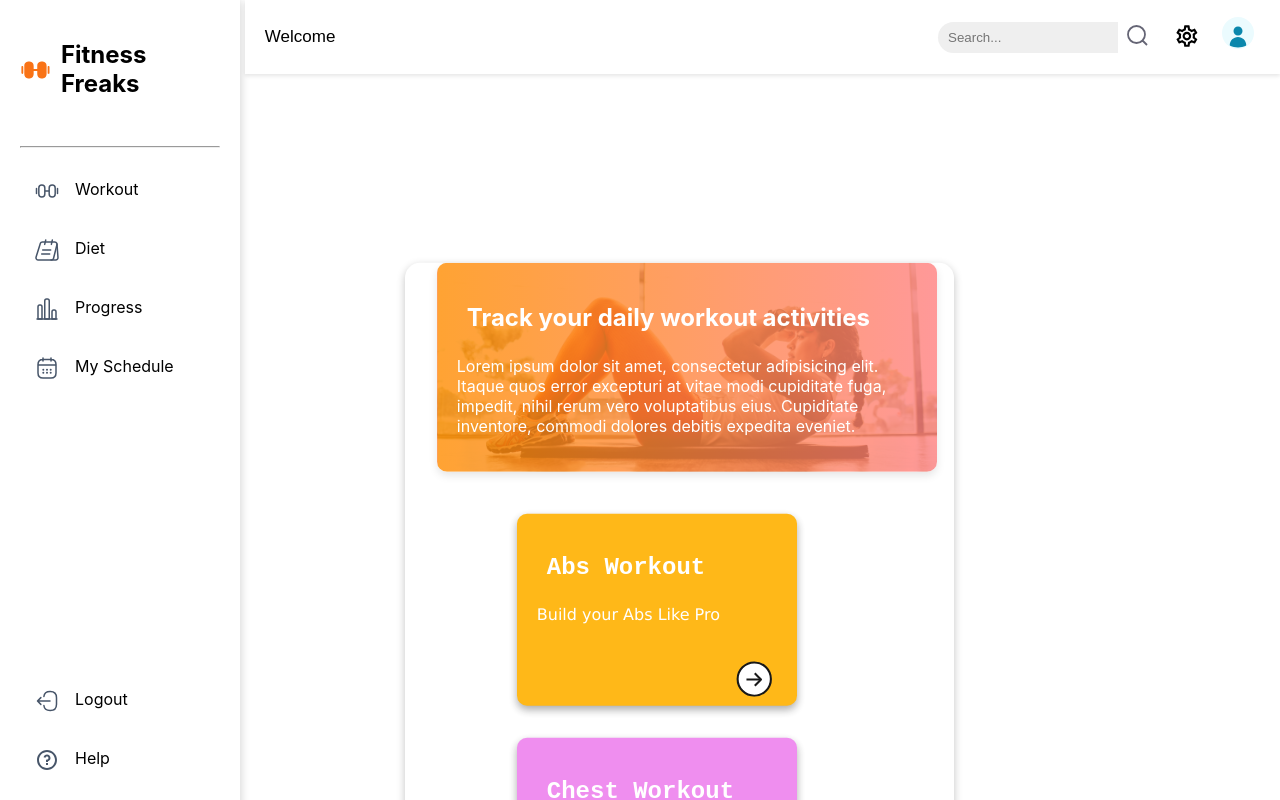
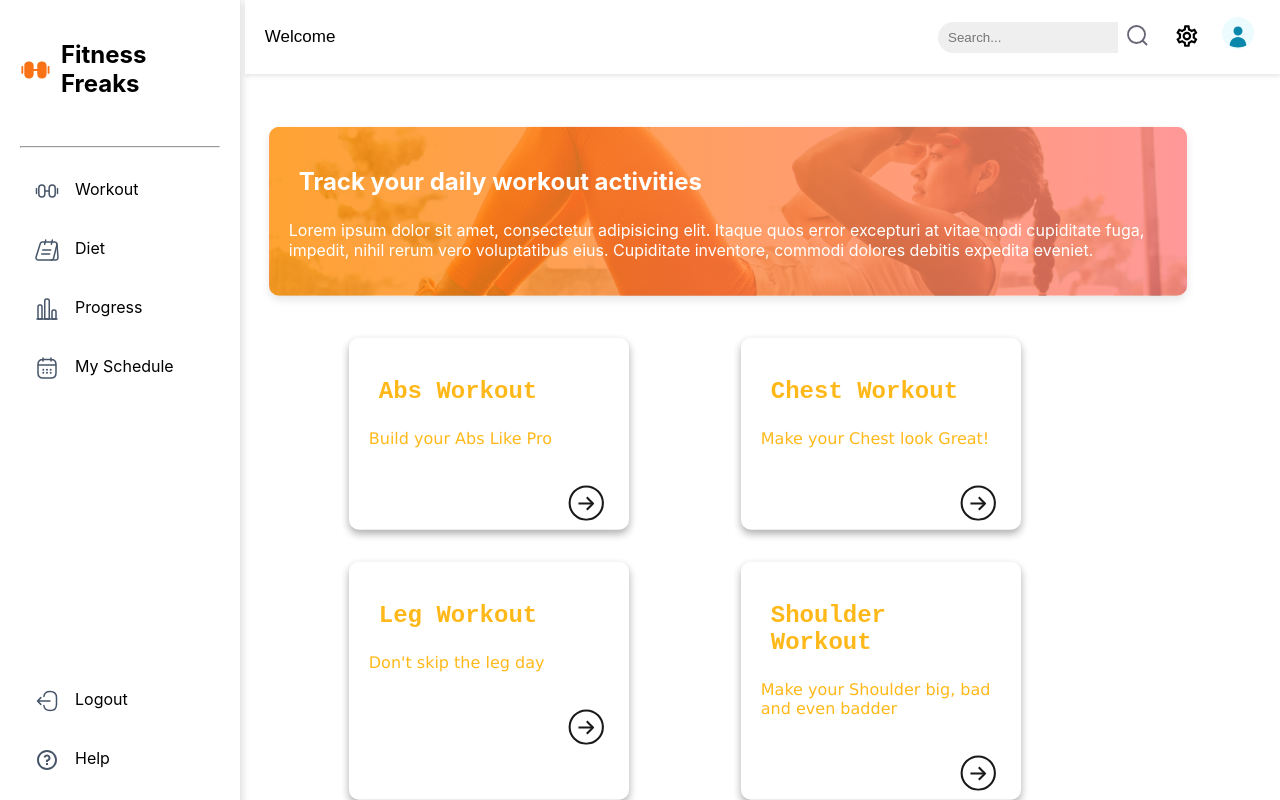
Before and after one commit to SiddhuGit2810/Fitness, a React (Create React App) app: page /HomePage in a window 1280 px wide. Shown: the top 800 px of the page. Built offline with nearby package versions, Linux system fonts and the light colour scheme.

Commit message:
UI updated(Alex)

```diff
--- a/src/ChestWorkout/ChestWorkout.css
+++ b/src/ChestWorkout/ChestWorkout.css
@@ -142,7 +142,7 @@
 
 } */
 
-.container {
+.chest-container {
 
     display: flex;
     flex-direction: column;
--- a/src/ChestWorkout/ChestWorkout.js
+++ b/src/ChestWorkout/ChestWorkout.js
@@ -89,7 +89,7 @@ function ChestWorkout() {
 
   return (
     <animated.div style={slideAnimation}>
-      <div className="container">
+      <div className="chest-container">
 
         <div className="WorkoutTypeContainer">
 
--- a/src/Diet/CalorieCalculator/CalorieCalculator.css
+++ b/src/Diet/CalorieCalculator/CalorieCalculator.css
@@ -1,6 +1,5 @@
-.container {
-    width: 50%;
-    float: left;
+.calorie-container {
+    margin: 2rem;
 }
 
 .dropdown-content {
@@ -239,10 +238,11 @@ input[type="number"]::placeholder {
     transition: transform 0.3s ease;
     margin-top: 20px;
 }
-.dropdown  input:focus {
+
+.dropdown input:focus {
     outline: none;
-  }
+}
 
-  .calories:focus {
+.calories:focus {
     outline: none;
-  }
+}
--- a/src/Diet/CalorieCalculator/CalorieCalculator.js
+++ b/src/Diet/CalorieCalculator/CalorieCalculator.js
@@ -96,7 +96,7 @@ console.log(post)
 
 
   return (
-    <div className="container">
+    <div className="calorie-container">
       <div className="calorie-calculator">
         <h2>Calorie Calculator</h2>
         <div className="foodinput">
--- a/src/Diet/CalorieMeter/CalorieMeter.css
+++ b/src/Diet/CalorieMeter/CalorieMeter.css
@@ -39,7 +39,7 @@
     transition: 0.3s;
 }
 
-.container{
+.calorie-calc-container{
     background-color: white;
     margin: 10rem;
     box-shadow: rgba(0, 0, 0, 0.24) 0px 3px 8px;
--- a/src/Diet/CalorieMeter/CalorieMeter.js
+++ b/src/Diet/CalorieMeter/CalorieMeter.js
@@ -26,7 +26,7 @@ function CalorieMeter() {
 
 
     return (
-        <div className="container">
+        <div className="calorie-calc-container">
             <div className="div">
             {/* <div className="calorie-calc"> */}
             <form className='calorie-meter'>
--- a/src/HomePage/HomePage.js
+++ b/src/HomePage/HomePage.js
@@ -17,7 +17,7 @@ function HomePage() {
 
 
     <animated.div style={slideAnimation}>
-      <div className="container">
+      <div className="Home-page-container">
         <div className="homePageBox">
           <div className="intro-card">
             <div className="intro-card-content">
--- a/src/HomePage/homepage.css
+++ b/src/HomePage/homepage.css
@@ -8,23 +8,47 @@
     overflow: hidden;
     margin-left: 80px;
     width: 280px;
-    /* background-image: url(abs.jpg); */
     background-size: cover;
     background-blend-mode: overlay;
     transition: all 0.48s cubic-bezier(0.23, 1, 0.32, 1);
-    /* background-image: linear-gradient(to right top, #000000, #25ff15, #777777, #7e7e7e, #ffffff); */
-    background-color: #ffb100;
+    /* background-color: #ffb100; */
 
 }
 
-.Abs-card:hover,
-.chest-card:hover,
-.leg-card:hover,
-.Shoulder-card:hover {
+.Abs-card:hover {
     transform: scale(1.05) rotate(-6deg);
-    box-shadow: 0 10px 20px rgba(0, 0, 0, 0.19), 0 6px 6px rgba(0, 0, 0, 0.23);
+    box-shadow: 0 10px 20px rgba(255, 140, 0, 0.19), 0 6px 6px rgba(255, 123, 0, 0.23);
     z-index: 1;
-    box-shadow: 0rem 6px 13px rgba(10, 60, 255, 0.1);
+    transform: scale(1.01) translateY(-10px);
+    opacity: 1;
+    transition: all .3s ease-in-out;
+    scale: 1.05;
+}
+
+.Shoulder-card:hover{
+    transform: scale(1.05) rotate(-6deg);
+        box-shadow: 0 10px 20px rgba(0, 85, 255, 0.19), 0 6px 6px rgba(0, 149, 255, 0.23);
+        z-index: 1;
+        transform: scale(1.01) translateY(-10px);
+        opacity: 1;
+        transition: all .3s ease-in-out;
+        scale: 1.05;
+}
+
+.chest-card:hover {
+    transform: scale(1.05) rotate(-6deg);
+    box-shadow: 0 10px 20px rgba(255, 0, 217, 0.19), 0 6px 6px rgba(234, 0, 255, 0.23);
+    z-index: 1;
+    transform: scale(1.01) translateY(-10px);
+    opacity: 1;
+    transition: all .3s ease-in-out;
+    scale: 1.05;
+}
+
+.leg-card:hover {
+    transform: scale(1.05) rotate(-6deg);
+    box-shadow: 0 10px 20px rgba(255, 0, 128, 0.19), 0 6px 6px rgba(255, 0, 111, 0.23);
+    z-index: 1;
     transform: scale(1.01) translateY(-10px);
     opacity: 1;
     transition: all .3s ease-in-out;
@@ -42,16 +66,16 @@
 .chest-card-content h2,
 .leg-card-content h2,
 .shoulder-card-content h2 {
-    color: #fff;
+    color: #ffb100;
     margin-bottom: 10px;
-    font-family: 'Courier New', Courier, monospace;
+    font-family: 'Courier New', Courier, sans-serif;
 }
 
 .Abs-card-content p,
 .leg-card-content p,
 .chest-card-content p,
 .shoulder-card-content p {
-    color: #fff;
+    color: #ffb100;
     text-align: left;
     font-family: Verdana, Geneva, Tahoma, sans-serif;
 }
@@ -93,7 +117,7 @@
     background-blend-mode: overlay;
     transition: all 0.48s cubic-bezier(0.23, 1, 0.32, 1);
     /* background-image: linear-gradient(to right top, #000000, #25ff15, #777777, #7e7e7e, #ffffff); */
-    background-color: violet;
+    /* background-color: violet; */
 }
 
 .leg-card {
@@ -110,7 +134,7 @@
     background-blend-mode: overlay;
     transition: all 0.48s cubic-bezier(0.23, 1, 0.32, 1);
     /* background-image: linear-gradient(to right top, #000000, #25ff15, #777777, #7e7e7e, #ffffff); */
-    background-color: #ff4b6a;
+    /* background-color: #ff4b6a; */
 }
 
 .Shoulder-card {
@@ -127,7 +151,7 @@
     background-blend-mode: overlay;
     transition: all 0.48s cubic-bezier(0.23, 1, 0.32, 1);
     /* background-image: linear-gradient(to right top, #000000, #25ff15, #777777, #7e7e7e, #ffffff); */
-    background-color: #00d5ff;
+    /* background-color: #00d5ff; */
 }
 
 .homePageBox {
@@ -166,3 +190,7 @@ svg {
     font-size: 16px;
     color: #ffffff;
 }
+
+.Home-page-container {
+    margin: 1.5rem;
+}
--- a/src/LegWorkout/LegWorkout.css
+++ b/src/LegWorkout/LegWorkout.css
@@ -1,12 +1,11 @@
-.container1,
+/* .container1,
 .container2 {
     display: flex;
     justify-content: space-evenly;
     width: 900px;
     margin: 50px auto;
     position: relative;
-    /* height: 90px; */
-}
+} */
 
 .card {
     width: 200px;
@@ -137,3 +136,12 @@
     transform: scale(1.1);
 
 }
+
+
+.leg-container {
+
+    display: flex;
+    flex-direction: column;
+    gap: 7rem;
+    padding-left: 2rem;
+}
--- a/src/LegWorkout/LegWorkout.js
+++ b/src/LegWorkout/LegWorkout.js
@@ -87,7 +87,7 @@ function LegWorkout() {
 
     return (
         <animated.div style={slideAnimation}>
-            <div className="container">
+            <div className="leg-container">
 
                 <div className="WorkoutTypeContainer">
 
--- a/src/ShoulderWorkout/Shoulder.js
+++ b/src/ShoulderWorkout/Shoulder.js
@@ -85,7 +85,7 @@ function Shoulder() {
 
   return (
     <animated.div style={slideAnimation}>
-      <div className="container">
+      <div className="leg-container">
 
         <div className="WorkoutTypeContainer">
 
```
Also changed, not shown: src/ShoulderWorkout/Shoulder.css (+10 -3 lines).
